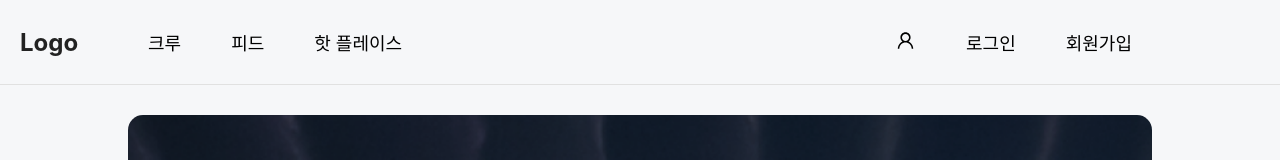
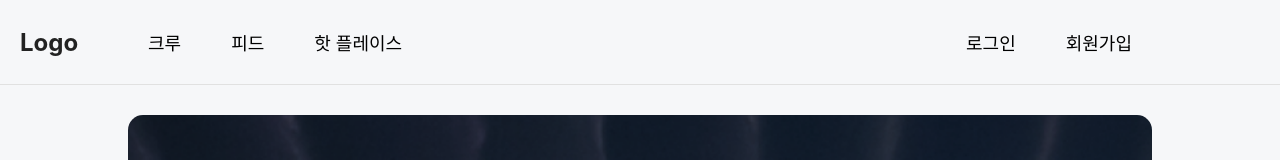
Before and after one commit to MODU-MOIM/momo-web, a React (Create React App) app: page / in a window 1280 px wide. Shown: the top 160 px of the page. Built offline with nearby package versions, Linux system fonts and the light colour scheme.

Commit message:
feat: 로그인 상태에 따른 헤더 컴포넌트 UI 조건부 렌더링 구현

```diff
--- a/src/components/layout/Header.jsx
+++ b/src/components/layout/Header.jsx
@@ -1,12 +1,12 @@
 import React, { useState } from "react";
 import { AiOutlineUser } from "react-icons/ai";
+import { useAuth } from "../../AuthProvider";
 import Mypage from "./MyPage";
-
-
 import * as S from "./Styles/Header.styles";
 
 const Header = () => {
     const [isPopupOpen, setIsPopupOpen] = useState(false);
+    const { isLoggedIn, logout } = useAuth();
 
     const togglePopup = () => {
         setIsPopupOpen(!isPopupOpen);
@@ -27,12 +27,16 @@ const Header = () => {
                 </S.Nav>
                 <S.AuthButtons>
                     {/* 로그인 기능 구현 후 uid를 통해 uid가 있으면 userbutton출력 */}
-                    <S.UserButton onClick={togglePopup}>
-                        <AiOutlineUser size={21} />
-                    </S.UserButton>
-                    {/* uid가 없으면 로그인 회원가입 버튼 출력 */}
-                    <S.StyledLoginLink to="/login">로그인</S.StyledLoginLink>
-                    <S.StyledLoginLink to="/signup">회원가입</S.StyledLoginLink>
+                    {isLoggedIn ? (
+                        <S.UserButton onClick={togglePopup}>
+                            <AiOutlineUser size={21} />
+                        </S.UserButton>
+                    ) : (
+                        <>
+                            <S.StyledLoginLink to="/login">로그인</S.StyledLoginLink>
+                            <S.StyledLoginLink to="/signup">회원가입</S.StyledLoginLink>
+                        </>
+                    )}
                 </S.AuthButtons>
             </S.Container>
             {isPopupOpen && <Mypage closeModal={closeModal}/>}
```
